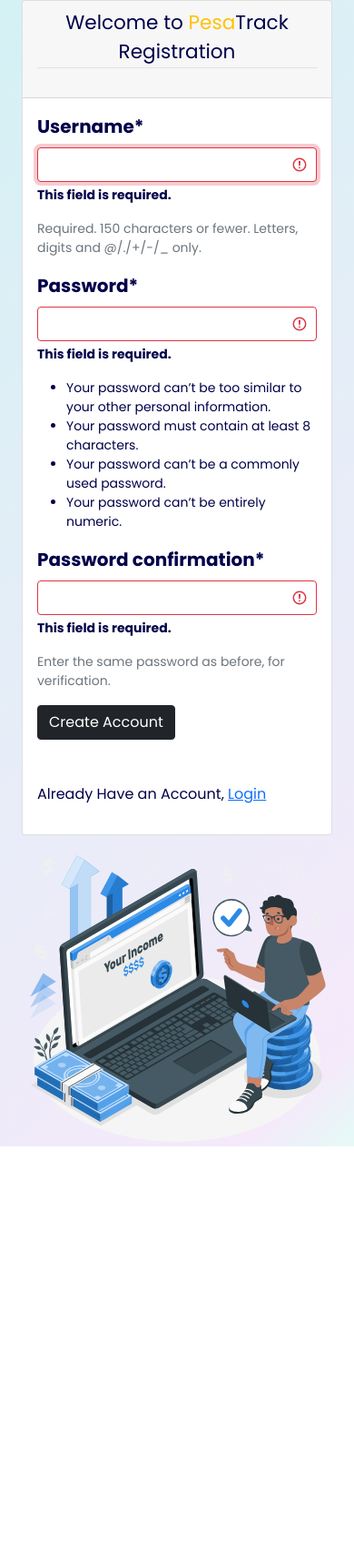
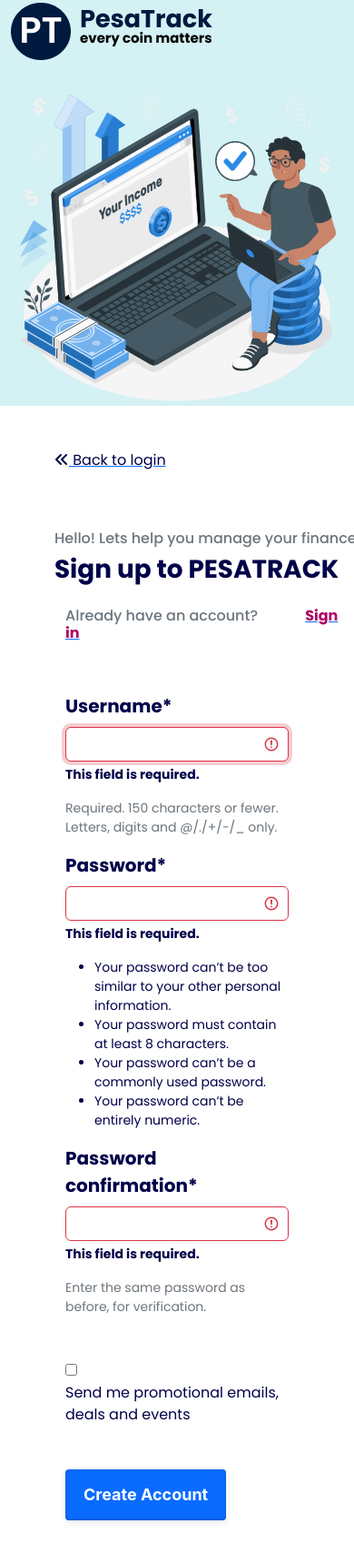
Before and after one commit to sirgama/PesaTrack, a Django app: page /register/ in a window 390 px wide; the page is wider, and only the part inside the window is pictured. Shown: that part at 91% size. Before the commit the page ends 1260 px from the top of that part, so only its background shows below. Run offline with Django 4.2, Linux system fonts and the light colour scheme; some libraries are stand-ins or nearby versions.

Commit message:
update register page styling

```diff
--- a/static/css/auth.css
+++ b/static/css/auth.css
@@ -6,7 +6,6 @@
 
 .animearea{
     background: rgb(212,241,244);
-    background:linear-gradient(138deg, rgba(212,241,244,1) 0%, rgba(242,227,249,0.7679446778711485) 93%, rgba(228,250,246,1) 100%);
 }
 
 
@@ -54,3 +53,7 @@
     font-weight: bold;
     font-size: 20px;
 }
+
+.tests{
+    height: 20vh;
+}
--- a/users/templates/users/register.html
+++ b/users/templates/users/register.html
@@ -1,42 +1,75 @@
 {% extends 'dashboard/xbase.html' %}
 {% load static %}
 {%load crispy_forms_tags%}
+{% block content %}
 
 
-{% block content %}
-<link href="https://cdn.jsdelivr.net/npm/bootstrap@5.1.3/dist/css/bootstrap.min.css" rel="stylesheet" integrity="sha384-1BmE4kWBq78iYhFldvKuhfTAU6auU8tT94WrHftjDbrCEXSU1oBoqyl2QvZ6jIW3" crossorigin="anonymous">
-<style>
-body {
-background: rgb(212,241,244);
-background:linear-gradient(138deg, rgba(212,241,244,1) 0%, rgba(242,227,249,0.7679446778711485) 93%, rgba(228,250,246,1) 100%);
-}
-</style>
-<div class="container">
+<div class="loginarea">
+    <div class="container-fluid">
+        <div class="">
         <div class="row">
+            <div class="col-md-6 animearea">
 
 
-    <div class="col-md-6">
+                <div class="row ">
+                    <a class="navbar-brand" href="#"><img src="{% static 'images/logo.png' %}"></a>
+                    <img src="{% static 'assets/signup.svg' %}" alt="" class="img-fluid img-responsive testss" >
+                </div>
 
-      <div class="card mt-6">
-        <div class="card-header">
-            <legend class="border-bottom mb-4 text-center">Welcome to <span class="text-warning">Pesa</span>Track</a> Registration </legend>
+
+
             </div>
-        <div class="card-body">
-          <form  action="{% url 'register'%}" method="post">
+            <div class="col-md-6 mt-5">
+                <div class="row ">
+                    <div class="col ms-5"> <a href="{% url 'login' %}"><p><i class="fa-solid fa-angles-left"></i>  Back to login</p></a></div>
+                    <div class="col">
+
+                    </div>
+                </div>
+
+
+                <div class="row mt-5"><h6 class="text-muted ms-5">Hello! Lets help you manage your finances</h6></div>
+                <div class="row"><h1 class="ms-5 fw-bold">Sign up to PESATRACK</h1></div>
+                <div class="row ms-5 mt-3">
+                   <h6 class="text-muted">Already have an account? <a href="{% url 'register'%}"><span class="fw-bold ms-5" style="color:rgb(175, 0, 102) ; cursor:pointer;">Sign in</span></a></h6>
+                </div>
+                <div class="row m-5 "><form class=" " action="{% url 'register' %}" method="post">
                     {% csrf_token %}
                     {{ form|crispy }}
-
-            <div class="form-group">
-              <input type="submit" class="btn btn-dark" value="Create Account">
+                    <div class="mt-5">
+                        <input type="checkbox" name="check" id="">
+                        <label for="check">Send me promotional emails, deals and events</label>
+                    </div>
+                    <div class="mt-5">
+                        <input type="submit" class="mt-5 button-66" value="Create Account">
                     </div>
                     <input type="hidden" name="next" value="{{next}}">
-          </form>
-          <p class="mt-5">Already Have an Account, <a href="{% url 'login' %}" class="text-primary">Login</a></p>
+                </form></div>
+                <div class="row"></div>
+
+
+            </div>
+        </div>
         </div>
     </div>
 </div>
 
-     <div class="col-md-6 phones"><img src="/static/Images/Money income-amico.svg"></div>
-  </div>
-</div>
+
+
+
+
+
+
+
+
+
+
+
+
+
+
+
+
+
+
 {% endblock %}
```
Also changed, not shown: users/templates/users/login.html (+9 -2 lines), db.sqlite3. Lines whose indentation alone changed are shown as unchanged.
